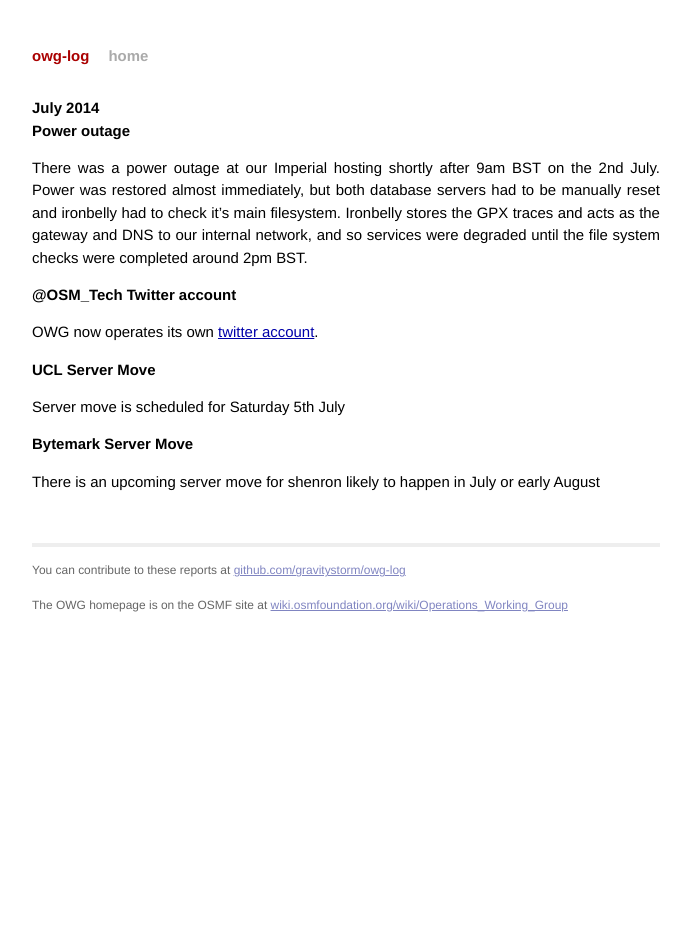
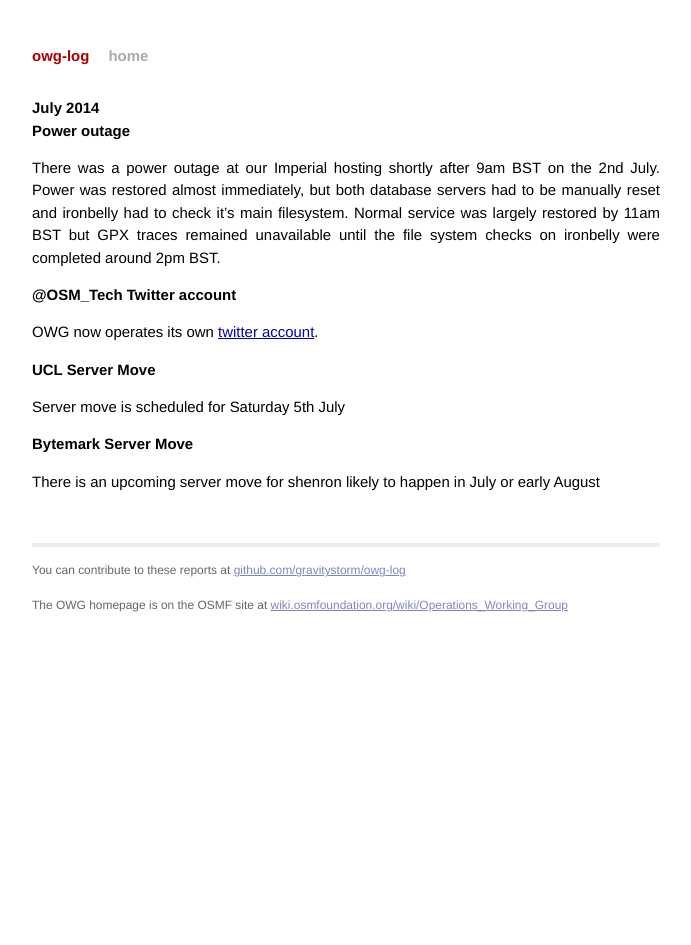
Before and after one commit to openstreetmap/owg-website, a Jekyll site: the page built from _posts/2014-07-01-july.md, in a window 1280 px wide. Shown: the whole page, without its empty margins (294-985 px from the left). Built offline with Jekyll 4.4.1, drawn with Linux system fonts in a browser that asks for light colours; Markdown is read by kramdown in place of the engine named in the settings.

Commit message:
More details of IC power outage

```diff
--- a/_posts/2014-07-01-july.md
+++ b/_posts/2014-07-01-july.md
@@ -6,7 +6,7 @@ date:   2014-07-31 23:59:59
 
 # Power outage
 
-There was a power outage at our Imperial hosting shortly after 9am BST on the 2nd July. Power was restored almost immediately, but both database servers had to be manually reset and ironbelly had to check it's main filesystem. Ironbelly stores the GPX traces and acts as the gateway and DNS to our internal network, and so services were degraded until the file system checks were completed around 2pm BST.
+There was a power outage at our Imperial hosting shortly after 9am BST on the 2nd July. Power was restored almost immediately, but both database servers had to be manually reset and ironbelly had to check it's main filesystem. Normal service was largely restored by 11am BST but GPX traces remained unavailable until the file system checks on ironbelly were completed around 2pm BST.
 
 # @OSM_Tech Twitter account
 
```
